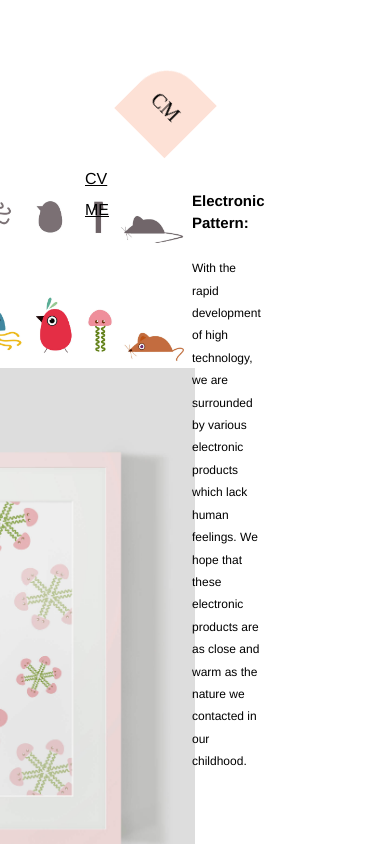
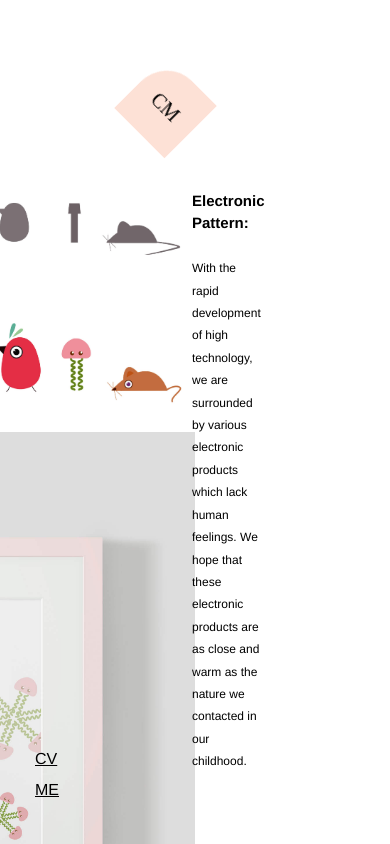
Before and after one commit to caiminoyeye/caiminoyeye.github.io, a plain HTML site: page project1.html in a window 390 px wide. Shown: the top 844 px of the page. Drawn offline with Linux system fonts and the light colour scheme.

Commit message:
class upload

```diff
--- a/css/project1.css
+++ b/css/project1.css
@@ -148,47 +148,17 @@ footer {
 }
 
 /* Media Queries */
-@media only screen and (max-device-width: 880px) {
-    div#header {
-        height: 53px;
-        position: relative;
+@media screen and (max-width: 780px) {
+    header nav {
+        position: fixed;
+        float: left;
+        bottom: 20px;
     }
-
-    div#header h1 {
-        font-size: 40%;
+    header nav ul li {
+        margin: 0px 0px 5px;
+        display: block;
     }
-
-    nav {
-        position: fixed;
-        float: right;
-        bottom: 600px;
+    .content {
+        padding: 20px;
     }
-
-    /* picture */
-    div#container {
-        float: none;
-        position: relative;
-    }
-
-    .thumbnails{
-        float: right;
-
-    }
-    img {
-        float: right;
-        max-width: 80%;
-    }
-
-    /* CV */
-    header nav ul li {
-        width: 100%;
-        margin: 0 0 5px 50px;
-        display: inline-block;
-    }
-
-    div#content {
-    float: left;
-    width: 50px;
-    font-size: 50%;
 }
-}
```
Also changed, not shown: class files/index.html (+2 -1 lines).
